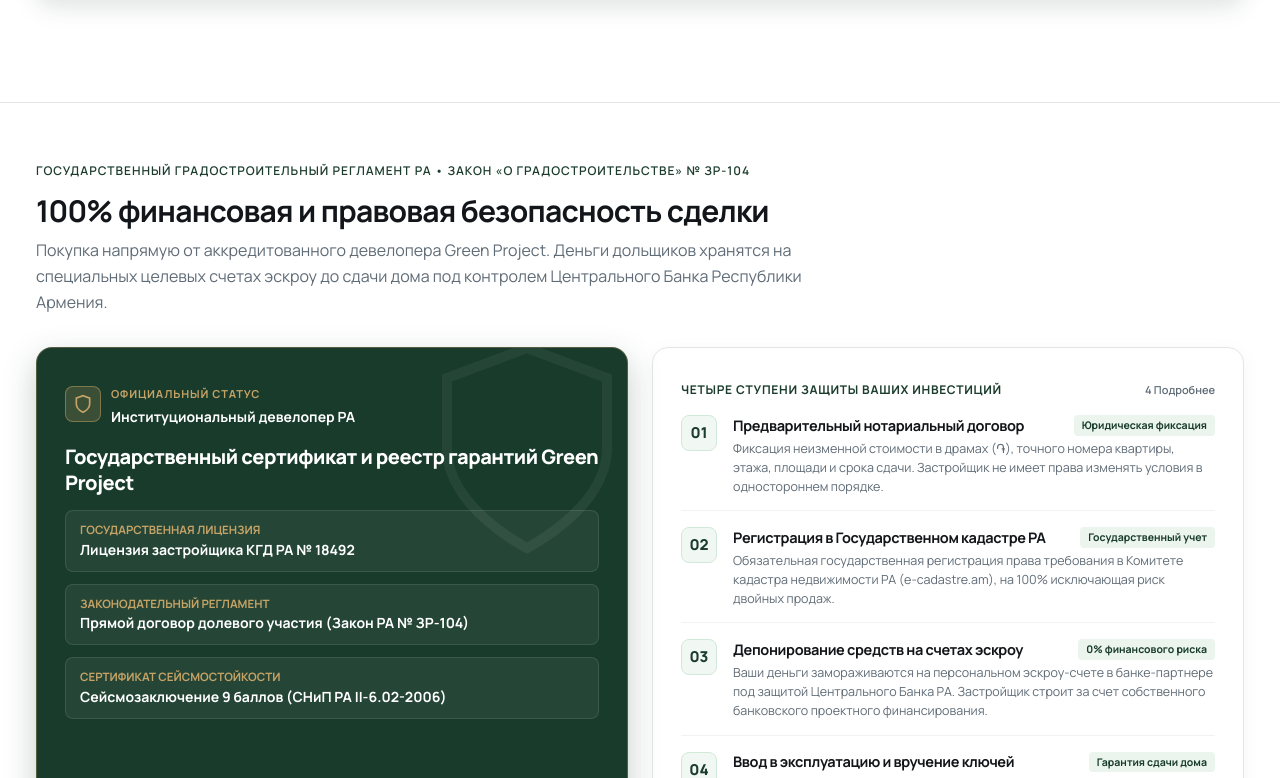
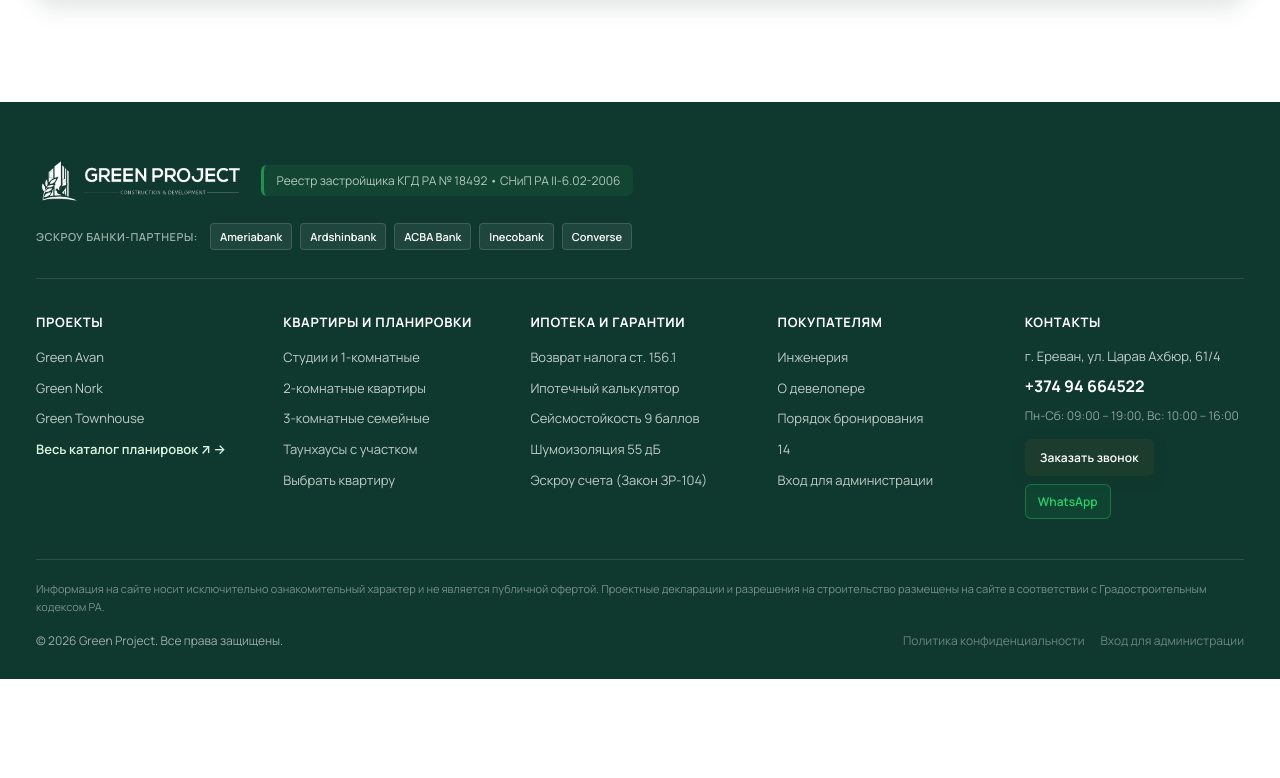
Before and after one commit to disdav77/green-project, a Next.js app: page /standards in a window 1280 px wide. Shown: the part 1542-2320 px from the top of the page. After the commit the page ends 2221 px from the top, so only its background shows below. Built offline with nearby package versions, Linux system fonts and the light colour scheme; no server answers.

Commit message:
refactor(standards): move escrow and banking safety block to financial section /mortgage

```diff
--- a/src/app/mortgage/page.tsx
+++ b/src/app/mortgage/page.tsx
@@ -3,6 +3,7 @@
 import React from 'react';
 import { MortgageCalculator } from '@/features/mortgage/MortgageCalculator';
 import { TaxLawExplanation } from '@/features/mortgage/TaxLawExplanation';
+import { PublicCertificates } from '@/features/home/PublicCertificates';
 import { useApp } from '@/context/AppContext';
 
 export default function MortgagePage() {
@@ -32,6 +33,9 @@
           <TaxLawExplanation />
         </div>
       </div>
+
+      {/* Escrow Legal Guarantees & Bank Consortium */}
+      <PublicCertificates />
     </div>
   );
 }
--- a/src/app/standards/page.tsx
+++ b/src/app/standards/page.tsx
@@ -4,7 +4,6 @@
 import Link from 'next/link';
 import { useApp } from '@/context/AppContext';
 import { EngineeringSpecs } from '@/features/home/EngineeringSpecs';
-import { PublicCertificates } from '@/features/home/PublicCertificates';
 
 export default function StandardsPage() {
   const { dictionary } = useApp();
@@ -55,9 +54,6 @@
 
       {/* Engineering Specs & Architectural Dossier */}
       <EngineeringSpecs />
-
-      {/* Escrow Legal Guarantees & Bank Consortium */}
-      <PublicCertificates />
     </div>
   );
 }
```
